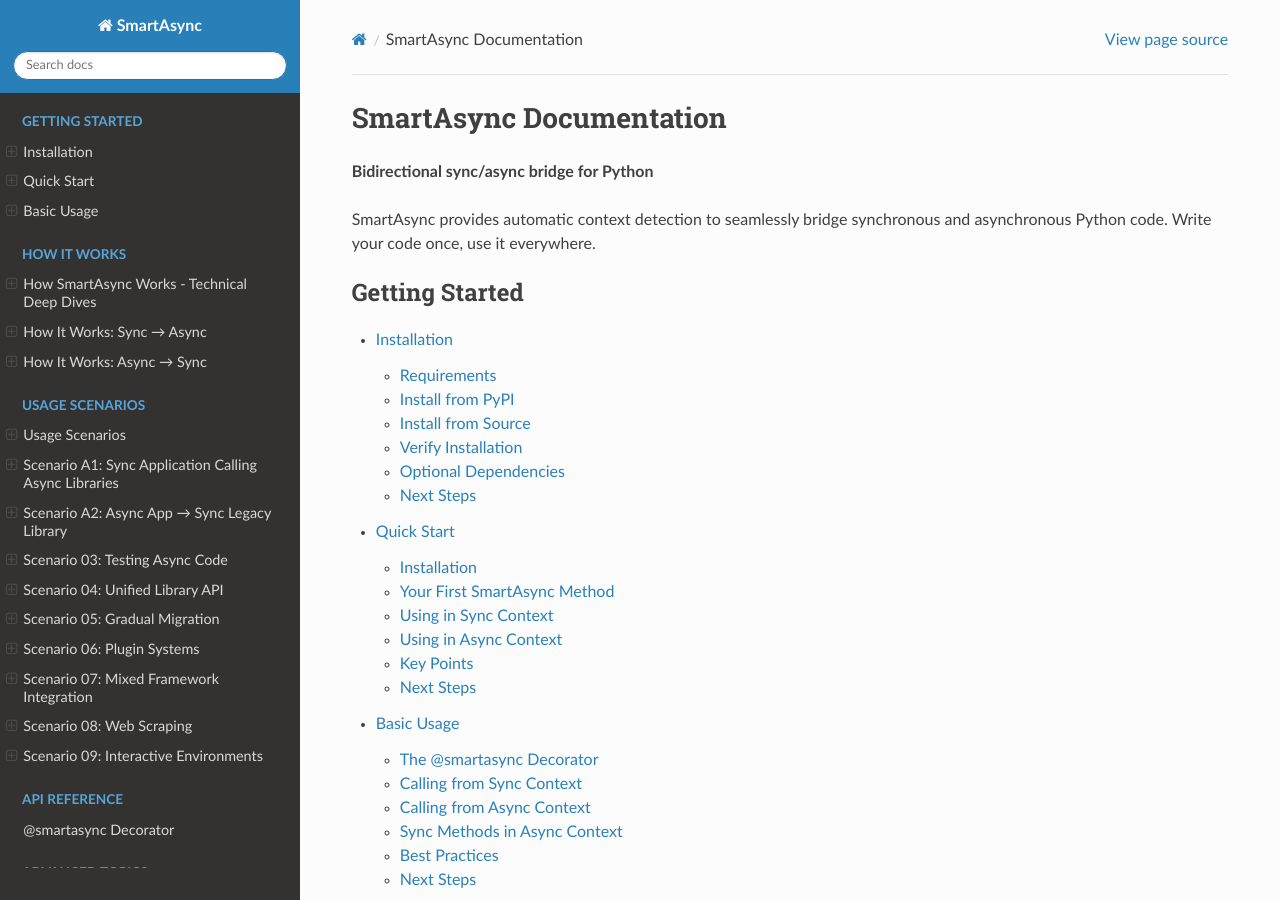
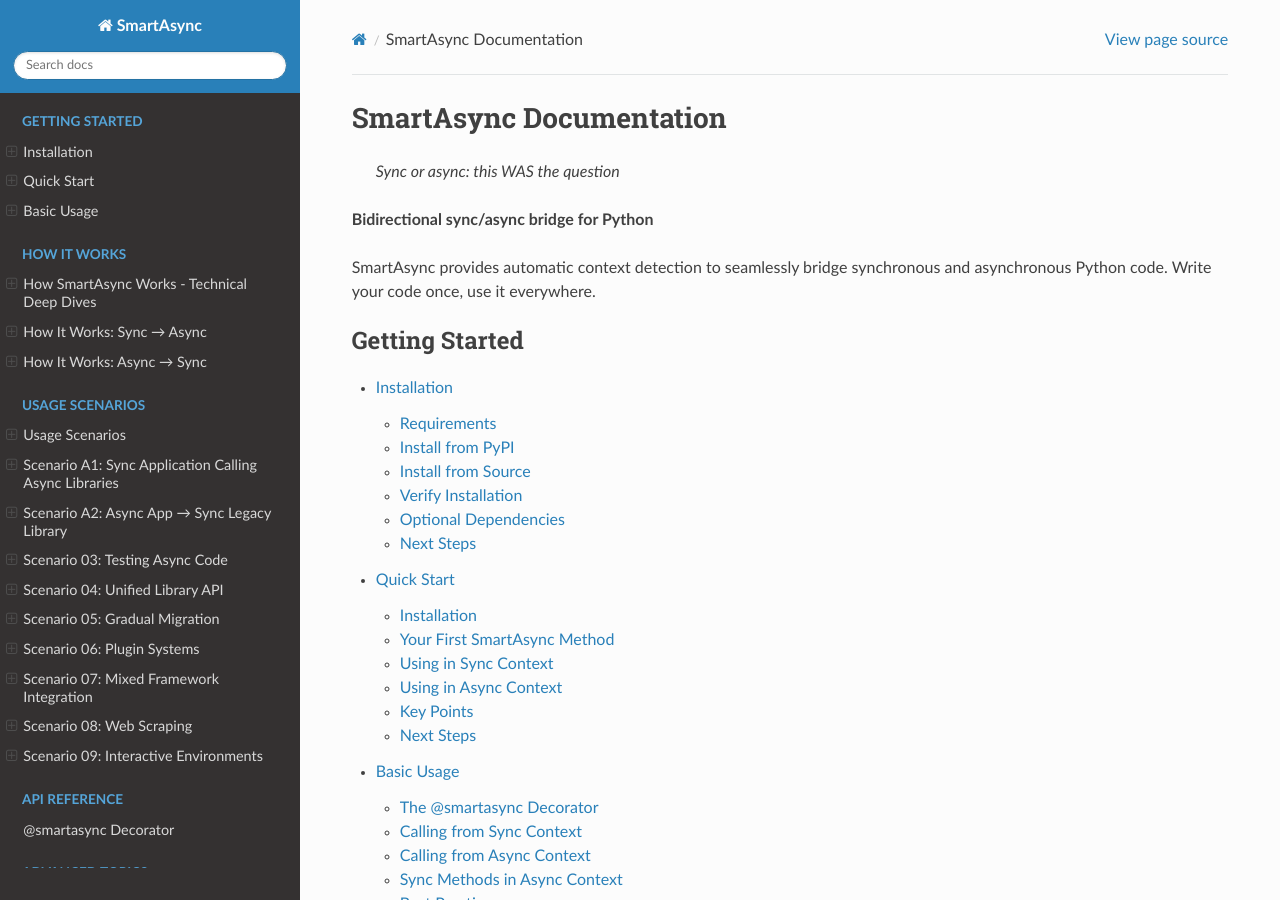
Before and after one commit to genropy/smartasync, a Sphinx documentation site: the page built from docs/index.rst, in a window 1280 px wide and 900 px high. Built offline with Sphinx 7.4.7 and the Read the Docs theme 3.1.0, drawn with Linux system fonts in a browser that asks for light colours.

Commit message:
Add motto to README and documentation
Add "Sync or async: this WAS the question" as project motto
to both README.md and Sphinx documentation homepage.

Generated with [Claude Code](https://claude.com/claude-code)

```diff
--- a/docs/index.rst
+++ b/docs/index.rst
@@ -1,5 +1,7 @@
 SmartAsync Documentation
 ========================
+
+   *Sync or async: this WAS the question*
 
 **Bidirectional sync/async bridge for Python**
 
```
Also changed, not shown: README.md (+2 -0 lines).
